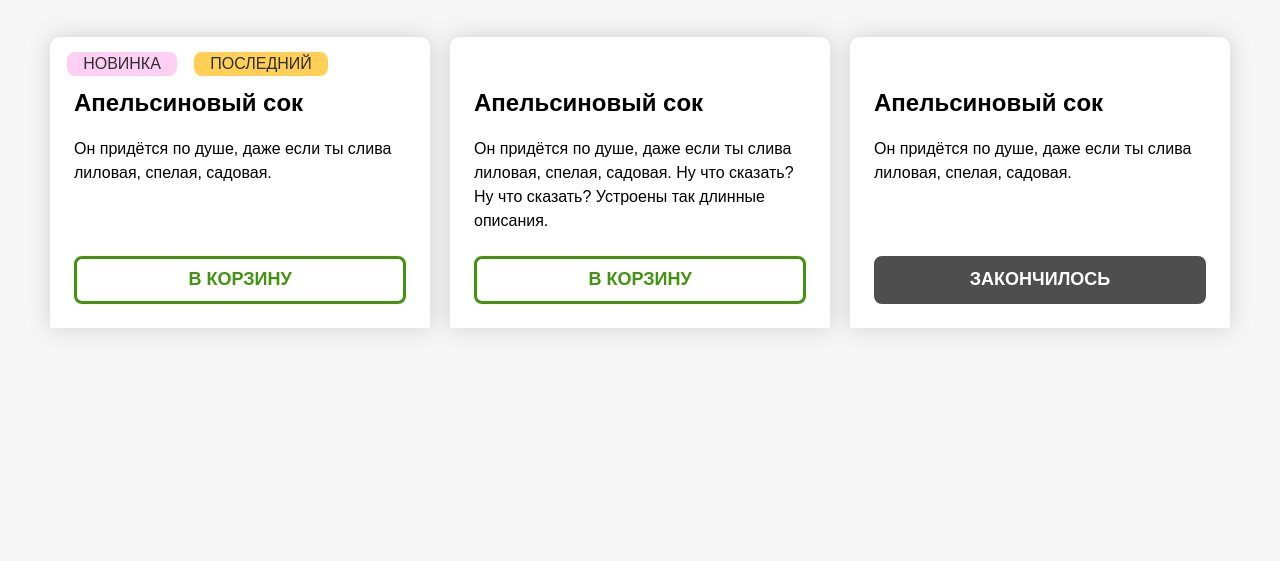
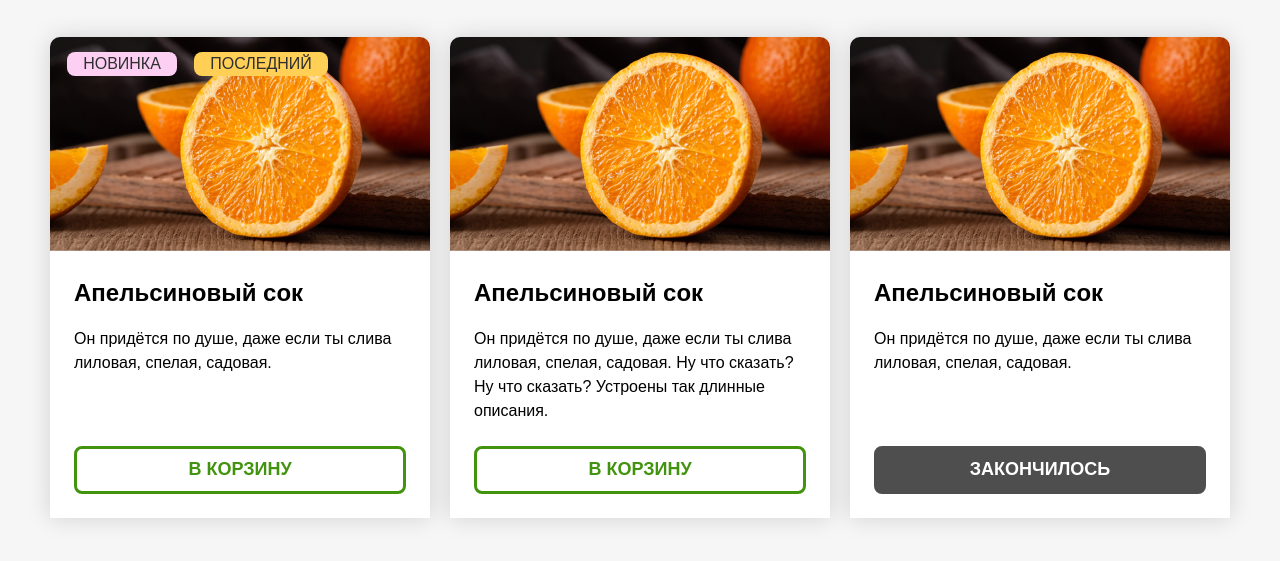
Before and after one commit to hello3world/product-cards, a plain HTML site: page index.html in a window 1280 px wide. Shown: the part 115-676 px from the top of the page. Drawn offline with Linux system fonts and the light colour scheme; the site is published under a folder, as on GitHub Pages, so addresses that start at the root find nothing.

Commit message:
#	modified:   index.html

```diff
--- a/index.html
+++ b/index.html
@@ -18,7 +18,7 @@
                 <div class="productsOfWeek__list">
                     <div class="productsOfWeek__item">
                         <div class="productsOfWeek__top productsOfWeek__top--new productsOfWeek__top--last">
-                            <img src="/img/orange.jpg" alt="" class="productsOfWeek__image">
+                            <img src="./img/orange.jpg" alt="orange" class="productsOfWeek__image">
                         </div>
                         <div class="productsOfWeek__bottom">
                             <h2 class="productsOfWeek__name">Апельсиновый сок</h2>
@@ -29,7 +29,7 @@
                     </div>
                     <div class="productsOfWeek__item">
                         <div class="productsOfWeek__top">
-                            <img src="/img/orange.jpg" alt="" class="productsOfWeek__image">
+                            <img src="./img/orange.jpg" alt="orange" class="productsOfWeek__image">
                         </div>
                         <div class="productsOfWeek__bottom">
                             <h2 class="productsOfWeek__name">Апельсиновый сок</h2>
@@ -41,7 +41,7 @@
                     </div>
                     <div class="productsOfWeek__item">
                         <div class="productsOfWeek__top">
-                            <img src="/img/orange.jpg" alt="" class="productsOfWeek__image">
+                            <img src="./img/orange.jpg" alt="orange" class="productsOfWeek__image">
                         </div>
                         <div class="productsOfWeek__bottom">
                             <h2 class="productsOfWeek__name">Апельсиновый сок</h2>
```
